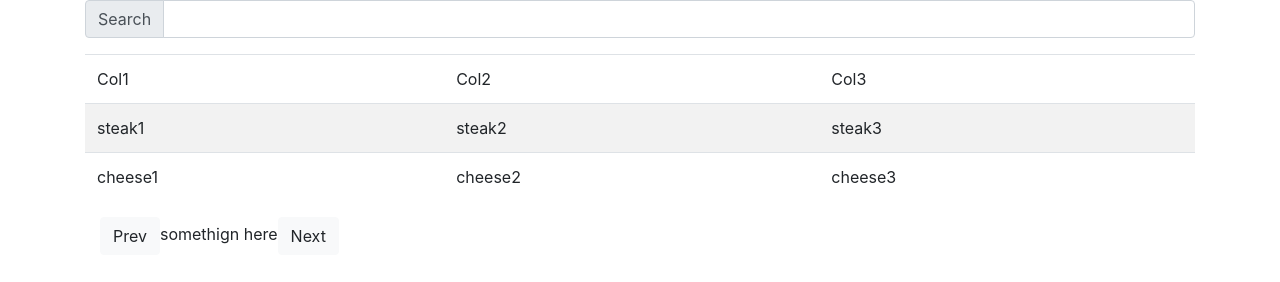
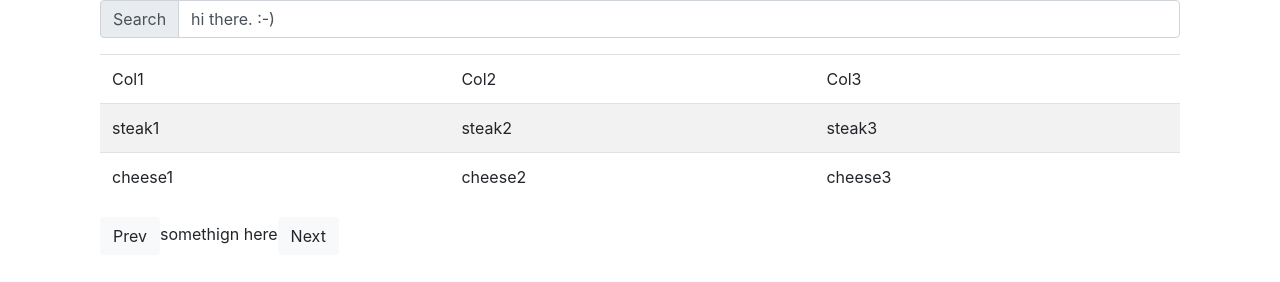
Before and after one commit to johnhunsley/react-pager, a React app: page / in a window 1280 px wide. Built offline with nearby package versions, Linux system fonts and the light colour scheme.

Commit message:
searchBar is a constant

```diff
--- a/public/index.html
+++ b/public/index.html
@@ -22,7 +22,7 @@
       work correctly both with client-side routing and a non-root public URL.
       Learn how to configure a non-root public URL by running `npm run build`.
     -->
-    <title>Learn React</title>
+    <title>React Pager</title>
 </head>
 <body>
 <noscript>You need to enable JavaScript to run this app.</noscript>
--- a/src/main/components/PagerContainer.js
+++ b/src/main/components/PagerContainer.js
@@ -6,7 +6,7 @@
 class PagerContainer extends Component {
 
     state = {
-        filterText: '',
+        filterText: 'hi there. :-)',
         colNames: [
             {
                 label: 'Col1',
@@ -35,10 +35,16 @@
         ]
     }
 
+    handleSearch = event => {
+        event.preventDefault();
+        this.setState({filterText: event.target.value})
+        console.log(this.state.filterText)
+    }
+
     render() {
         return (
             <div className="container">
-                <SearchBar filterText={this.state.filterText}/>
+                <SearchBar filterText={this.state.filterText} handleChange={this.handleSearch}/>
                 <ResultsTable colNames={this.state.colNames} items={this.state.items}/>
                 <PageControls />
             </div>
--- a/src/main/components/ResultsTable.js
+++ b/src/main/components/ResultsTable.js
@@ -20,6 +20,7 @@
         );
 
         return (
+            <div className="container">
                 <table className="table table-striped">
                     <thead>
                         <tr>
@@ -30,6 +31,7 @@
                         {data}
                     </tbody>
                 </table>
+            </div>
         )
     }
 }
--- a/src/main/components/SearchBar.js
+++ b/src/main/components/SearchBar.js
@@ -1,23 +1,16 @@
-import React, { Component } from 'react';
+import React from 'react';
 
-class SearchBar extends Component {
-
-    render() {
-        const filterText = this.props.filterText;
-
-        return (
-             <form>
-                <div class="input-group mb-3">
-                    <div class="input-group-prepend">
-                        <span class="input-group-text" id="basic-addon1">Search</span>
-                    </div>
-                    <input className="form-control" type="text" value={filterText} />
-                </div>
-             </form>
-        )
-
-    }
-
-}
+const SearchBar = ({filterText, handleChange}) => (
+    <div className="container">
+       <form>
+          <div className="input-group mb-3">
+             <div className="input-group-prepend">
+                <span className="input-group-text" id="basic-addon1">Search</span>
+             </div>
+             <input className="form-control" type="text" id="filter" name="filter" value={filterText} onChange={handleChange} />
+          </div>
+       </form>
+    </div>
+)
 
 export default SearchBar;
```
Lines whose indentation alone changed are shown as unchanged.
